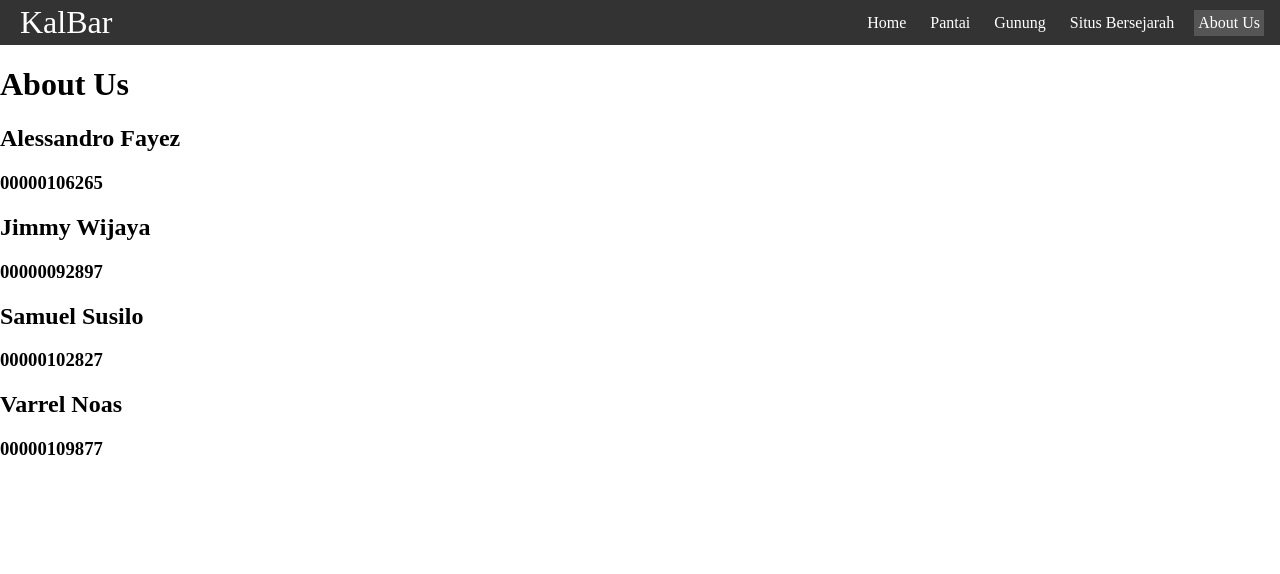
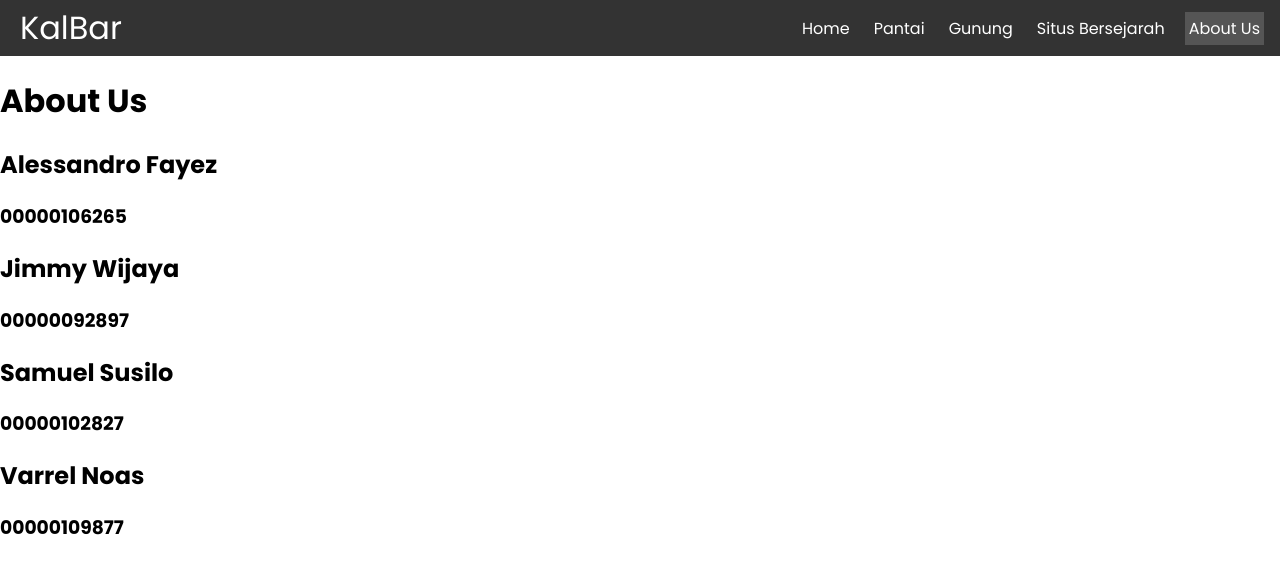
Before and after one commit to alessfd/nusantara, a React (Vite) app: page /about-us in a window 1280 px wide. Shown: the top 574 px of the page. Built offline with nearby package versions, Linux system fonts and the light colour scheme.

Commit message:
font change

```diff
--- a/index.html
+++ b/index.html
@@ -5,6 +5,9 @@
     <link rel="icon" type="image/svg+xml" href="/vite.svg" />
     <meta name="viewport" content="width=device-width, initial-scale=1.0" />
     <title>KalBar</title>
+    <link rel="preconnect" href="https://fonts.googleapis.com">
+    <link rel="preconnect" href="https://fonts.gstatic.com" crossorigin>
+    <link href="https://fonts.googleapis.com/css2?family=Poppins:ital,wght@0,100;0,200;0,300;0,400;0,500;0,600;0,700;0,800;0,900;1,100;1,200;1,300;1,400;1,500;1,600;1,700;1,800;1,900&display=swap" rel="stylesheet">
   </head>
   <body>
     <div id="root"></div>
--- a/src/styles.css
+++ b/src/styles.css
@@ -1,9 +1,10 @@
 .App {
-  font-family: sans-serif;
+  font-family: "Poppins", sans-serif;
   text-align: center;
 }
 
 * {
+  font-family: "Poppins", sans-serif;
   box-sizing: border-box;
 }
 
```
